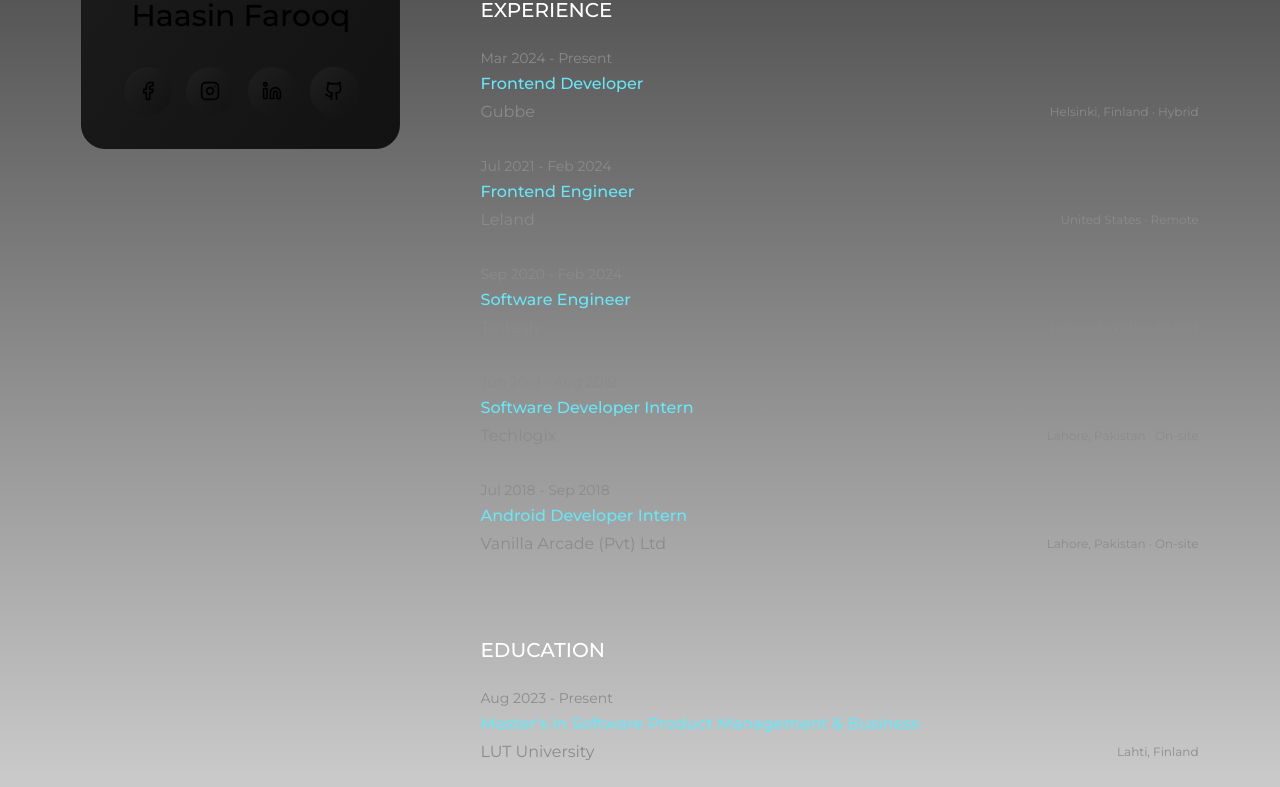
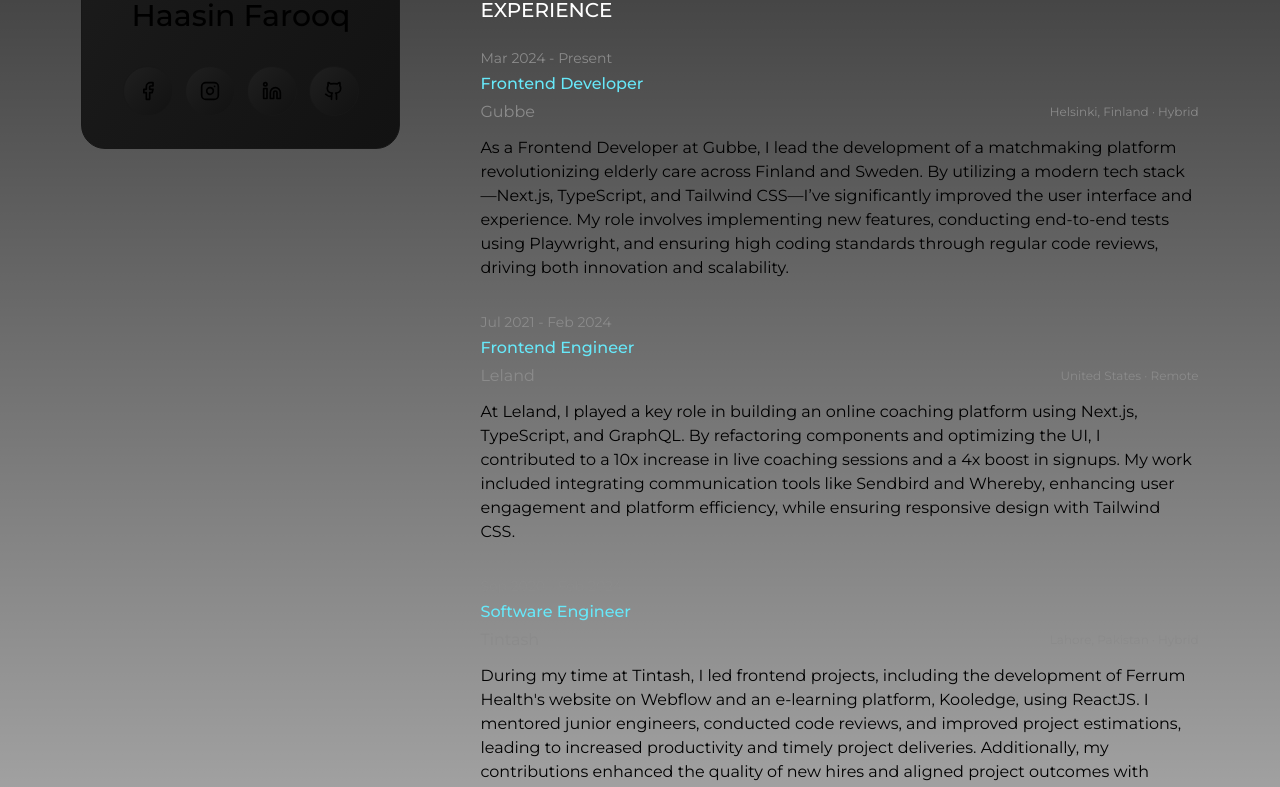
Before and after one commit to haasin-farooq/portfolio, a Next.js app: page /credentials in a window 1280 px wide. Shown: the part 480-1267 px from the top of the page. Built offline with nearby package versions, Linux system fonts and the light colour scheme.

Commit message:
make ProfileCardWithSocials sticky only on desktop; add descriptions for experiences

```diff
--- a/src/app/credentials/page.tsx
+++ b/src/app/credentials/page.tsx
@@ -8,10 +8,14 @@
 const CredentialsPage: FC = () => {
   return (
     <div className="grid gap-14 md:grid-cols-3 md:gap-20">
-      <ProfileCardWithSocials className="sticky top-28 h-fit md:col-span-1" />
+      <ProfileCardWithSocials className="h-fit md:sticky md:top-28 md:col-span-1" />
       <div className="flex flex-col gap-20 md:col-span-2">
         <AboutMe />
-        <ExperienceSection titleClassName="uppercase" highlightPosition />
+        <ExperienceSection
+          titleClassName="uppercase"
+          highlightPosition
+          withDescription
+        />
         <EducationSection titleClassName="uppercase" highlightDegree />
       </div>
     </div>
--- a/src/components/about/ExperienceSection.tsx
+++ b/src/components/about/ExperienceSection.tsx
@@ -5,6 +5,7 @@
 interface ExperienceSectionProps {
   isCard?: boolean;
   highlightPosition?: boolean;
+  withDescription?: boolean;
   className?: string;
   titleClassName?: string;
 }
@@ -12,6 +13,7 @@
 export const ExperienceSection: FC<ExperienceSectionProps> = ({
   isCard,
   highlightPosition,
+  withDescription,
   className,
   titleClassName,
 }) => {
@@ -26,6 +28,11 @@
           position="Frontend Developer"
           company="Gubbe"
           location="Helsinki, Finland · Hybrid"
+          description={
+            withDescription
+              ? "As a Frontend Developer at Gubbe, I lead the development of a matchmaking platform revolutionizing elderly care across Finland and Sweden. By utilizing a modern tech stack—Next.js, TypeScript, and Tailwind CSS—I’ve significantly improved the user interface and experience. My role involves implementing new features, conducting end-to-end tests using Playwright, and ensuring high coding standards through regular code reviews, driving both innovation and scalability."
+              : null
+          }
           highlightPosition={highlightPosition}
         />
         <Experience
@@ -33,6 +40,11 @@
           position="Frontend Engineer"
           company="Leland"
           location="United States · Remote"
+          description={
+            withDescription
+              ? "At Leland, I played a key role in building an online coaching platform using Next.js, TypeScript, and GraphQL. By refactoring components and optimizing the UI, I contributed to a 10x increase in live coaching sessions and a 4x boost in signups. My work included integrating communication tools like Sendbird and Whereby, enhancing user engagement and platform efficiency, while ensuring responsive design with Tailwind CSS."
+              : null
+          }
           highlightPosition={highlightPosition}
         />
         <Experience
@@ -40,6 +52,11 @@
           position="Software Engineer"
           company="Tintash"
           location="Lahore, Pakistan · Hybrid"
+          description={
+            withDescription
+              ? "During my time at Tintash, I led frontend projects, including the development of Ferrum Health's website on Webflow and an e-learning platform, Kooledge, using ReactJS. I mentored junior engineers, conducted code reviews, and improved project estimations, leading to increased productivity and timely project deliveries. Additionally, my contributions enhanced the quality of new hires and aligned project outcomes with industry best practices."
+              : null
+          }
           highlightPosition={highlightPosition}
         />
         <Experience
@@ -74,6 +91,7 @@
   position: string;
   company: string;
   location?: string;
+  description?: string | null;
   highlightPosition?: boolean;
 }
 
@@ -82,6 +100,7 @@
   position,
   company,
   location,
+  description,
   highlightPosition,
 }) => {
   return (
@@ -98,6 +117,7 @@
           <p className="text-xs text-gray-light">{location}</p>
         ) : null}
       </div>
+      {description ? <p className="mt-2">{description}</p> : null}
     </div>
   );
 };
```
